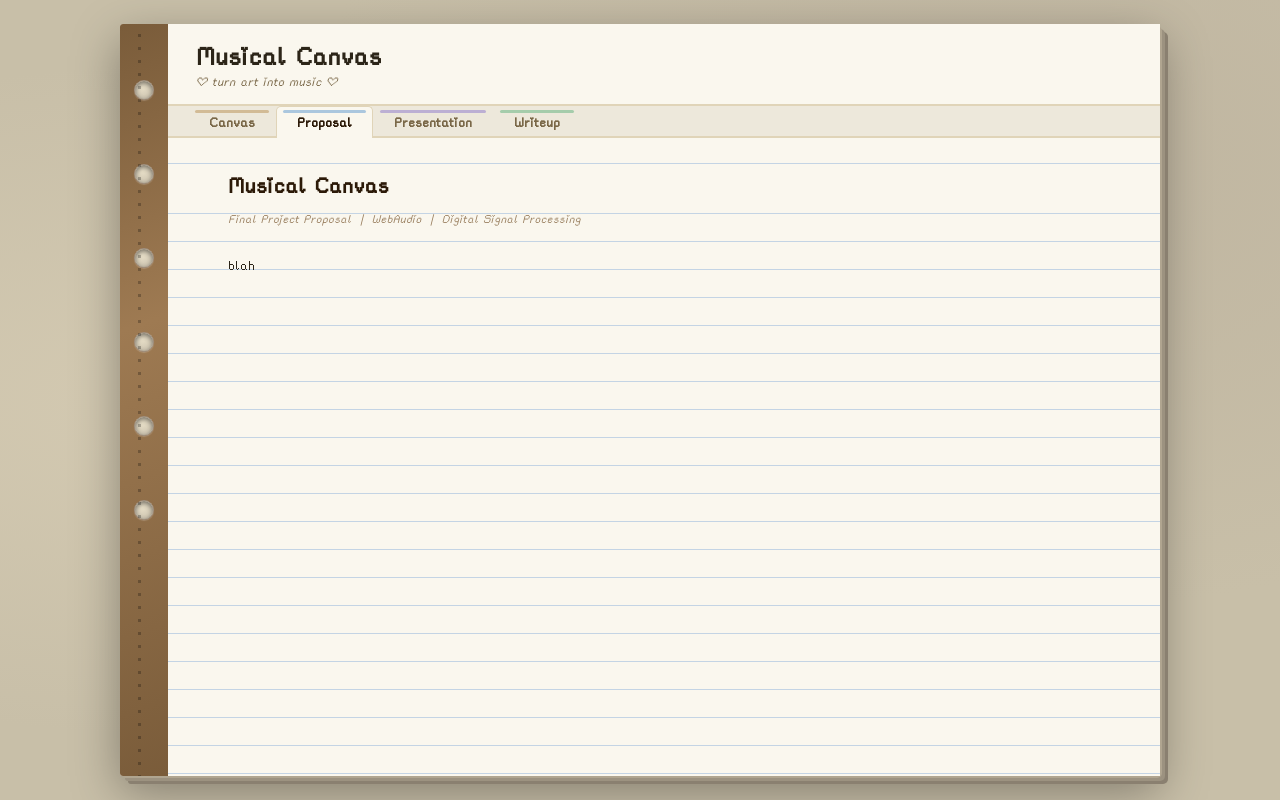
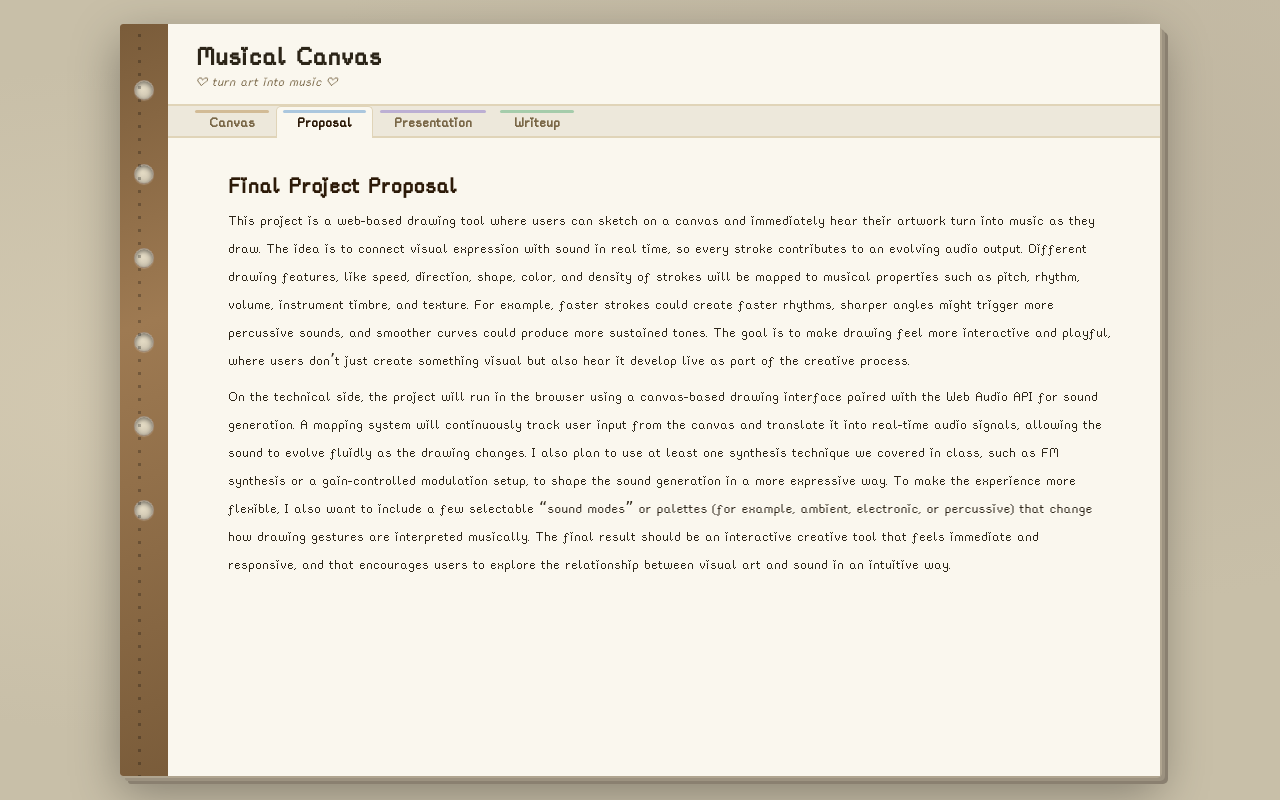
Before and after one commit to kyjuanyACF/Computational-Sound, a plain HTML site: page Final Project/index.html in a window 1280 px wide. Both pictures are taken after a click on the element "Proposal". Drawn offline with Linux system fonts and the light colour scheme.

Commit message:
Final project

```diff
--- a/Final Project/index.html
+++ b/Final Project/index.html
@@ -368,14 +368,6 @@
       line-height: 1.75;
       color: #2c2518;
       background: #faf7ee;
-      background-image: repeating-linear-gradient(
-        to bottom,
-        transparent 0px,
-        transparent 27px,
-        #c4d4e4 27px,
-        #c4d4e4 28px
-      );
-      background-position: 0 48px;
     }
 
     .prose-panel h1 {
@@ -612,11 +604,11 @@
     <!-- ── Proposal Tab ── -->
     <div class="tab-panel" id="panel-proposal">
       <div class="prose-panel">
-        <h1>Musical Canvas</h1>
-        <p class="meta">Final Project Proposal &nbsp;|&nbsp; WebAudio &nbsp;|&nbsp; Digital Signal Processing</p>
+        <h1>Final Project Proposal</h1>
 
-        <p>blah</p>
+        <p>This project is a web-based drawing tool where users can sketch on a canvas and immediately hear their artwork turn into music as they draw. The idea is to connect visual expression with sound in real time, so every stroke contributes to an evolving audio output. Different drawing features, like speed, direction, shape, color, and density of strokes will be mapped to musical properties such as pitch, rhythm, volume, instrument timbre, and texture. For example, faster strokes could create faster rhythms, sharper angles might trigger more percussive sounds, and smoother curves could produce more sustained tones. The goal is to make drawing feel more interactive and playful, where users don’t just create something visual but also hear it develop live as part of the creative process.</p>
 
+        <p>On the technical side, the project will run in the browser using a canvas-based drawing interface paired with the Web Audio API for sound generation. A mapping system will continuously track user input from the canvas and translate it into real-time audio signals, allowing the sound to evolve fluidly as the drawing changes. I also plan to use at least one synthesis technique we covered in class, such as FM synthesis or a gain-controlled modulation setup, to shape the sound generation in a more expressive way. To make the experience more flexible, I also want to include a few selectable “sound modes” or palettes (for example, ambient, electronic, or percussive) that change how drawing gestures are interpreted musically. The final result should be an interactive creative tool that feels immediate and responsive, and that encourages users to explore the relationship between visual art and sound in an intuitive way.</p>
       </div>
     </div>
 
@@ -638,8 +630,11 @@
         <h1>Writeup</h1>
         <p class="meta">Musical Canvas | Computational Sound Final Project</p>
 
-        <p>blah</p>
+        <p>Musical Canvas is an interactive web-based drawing tool that turns sketches into real-time generative music. As users draw on the canvas, their gestures are continuously translated into sound, creating a direct link between visual motion and audio output. Each stroke becomes both a visual mark and a musical event, so drawing feels more like performing music than just creating an image. The goal is to make an intuitive system where users can explore sound through simple drawing actions without needing any musical training.</p>
 
+        <p>The project is built using an HTML5 canvas with a layered setup: one layer for a ruled-paper background and another for dynamic strokes. Each stroke is tracked as a sequence of pointer events with timing information, allowing both live synthesis and replay. The audio engine is built with the Web Audio API using an FM synthesis structure, where each stroke triggers a voice made of a carrier and modulator oscillator. Drawing position controls pitch and modulation depth, while velocity affects attack time, and a convolver adds reverb for spatial depth. Additional controls like brush size, FM ratio, and decay give users real-time control over both sound and interaction style.</p>
+
+        <p>A key part of the system is the visual-to-audio mapping. Horizontal movement affects pitch and color hue, vertical movement changes modulation intensity and brightness, and stroke dynamics influence envelope behavior. The interface also includes an auto mode that generates color based on sound parameters and a manual mode for user-defined color input. A replay system reconstructs both the drawing and its corresponding audio performance, turning the canvas into a kind of playable recording. Overall, the project explores drawing as a form of live musical expression through direct gesture-to-sound synthesis.</p>
       </div>
     </div>
 
@@ -653,7 +648,6 @@
 const MAX_VOICES = 8;
 const FREQ_MIN   = 100;
 const FREQ_MAX   = 2000;
-const LINE_GAP   = 28;
 const BG_COLOR   = '#faf7ee';
 
 // ── AudioEngine
@@ -772,14 +766,6 @@ const BgCanvas = (() => {
   function draw() {
     ctx.fillStyle = BG_COLOR;
     ctx.fillRect(0, 0, canvas.width, canvas.height);
-    ctx.strokeStyle = '#c4d4e4';
-    ctx.lineWidth   = 0.8;
-    for (let y = LINE_GAP; y < canvas.height; y += LINE_GAP) {
-      ctx.beginPath();
-      ctx.moveTo(0, y);
-      ctx.lineTo(canvas.width, y);
-      ctx.stroke();
-    }
   }
 
   function resize(w, h) {
```
